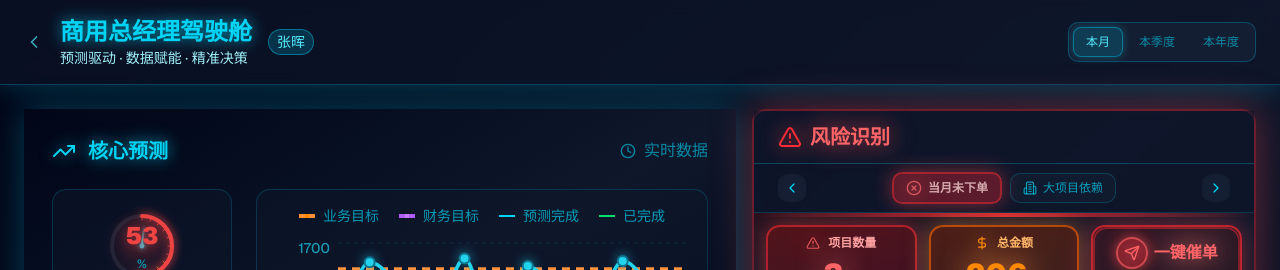
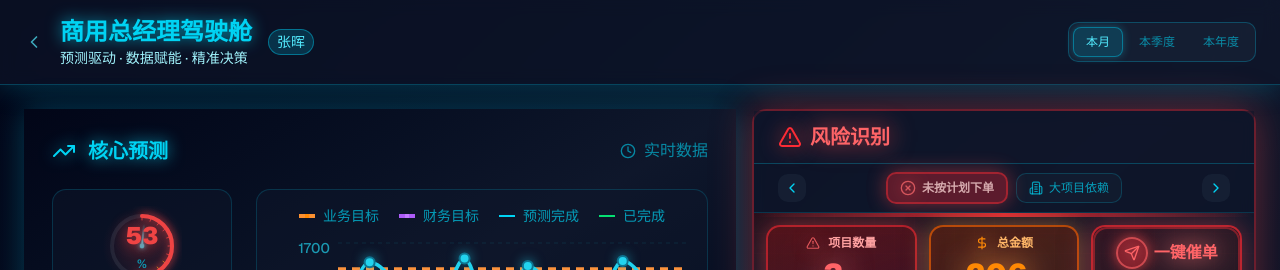
Before and after one commit to navylee1990/coze_jsc, a Next.js app: page /gm in a window 1280 px wide. Shown: the top 270 px of the page. Built offline with nearby package versions, Linux system fonts and the light colour scheme.

Commit message:
refactor: 将风险识别模块“当月未下单”Tab改名为“未按计划下单”

```diff
--- a/src/components/RiskIdentificationPanel.tsx
+++ b/src/components/RiskIdentificationPanel.tsx
@@ -30,7 +30,7 @@ interface LargeProjectDependency {
   status: 'normal' | 'highRisk' | 'critical';
 }
 
-// 5. 当月未下单数据
+// 5. 未按计划下单数据
 interface UnorderedProject {
   id: number;
   name: string; // 项目名称
@@ -459,7 +459,7 @@ export default function RiskIdentificationPanel({
 
   // 所有 Tab 定义
   const allTabs = [
-    { id: 0, label: '当月未下单', icon: XCircle },
+    { id: 0, label: '未按计划下单', icon: XCircle },
     { id: 1, label: '大项目依赖', icon: Building2 }
   ];
 
@@ -595,7 +595,7 @@ export default function RiskIdentificationPanel({
             <div className="flex items-center gap-2">
               {visibleTabs.map((tab) => {
                 const Icon = tab.icon;
-                const isUnorderedProjects = tab.id === 0; // 当月未下单
+                const isUnorderedProjects = tab.id === 0; // 未按计划下单
 
                 return (
                   <button
@@ -603,7 +603,7 @@ export default function RiskIdentificationPanel({
                     onClick={() => setCurrentTab(tab.id)}
                     className={cn(
                       'flex items-center gap-1.5 px-3 py-1.5 rounded-lg text-xs font-medium transition-all',
-                      // 当月未下单使用红色主题
+                      // 未按计划下单使用红色主题
                       isUnorderedProjects && theme === 'dashboard'
                         ? 'bg-red-500/40 text-red-200 border-2 border-red-500/60 shadow-[0_0_20px_rgba(239,68,68,0.6)] animate-pulse'
                         : isUnorderedProjects
@@ -654,7 +654,7 @@ export default function RiskIdentificationPanel({
 
       {/* 内容区域 */}
       <div className="flex-1 overflow-hidden">
-        {/* ============ Tab 0: 当月未下单 ============ */}
+        {/* ============ Tab 0: 未按计划下单 ============ */}
         {currentTab === 0 && (
           // 明细视图
           <div className="h-full flex flex-col animate-in fade-in duration-300">
```
